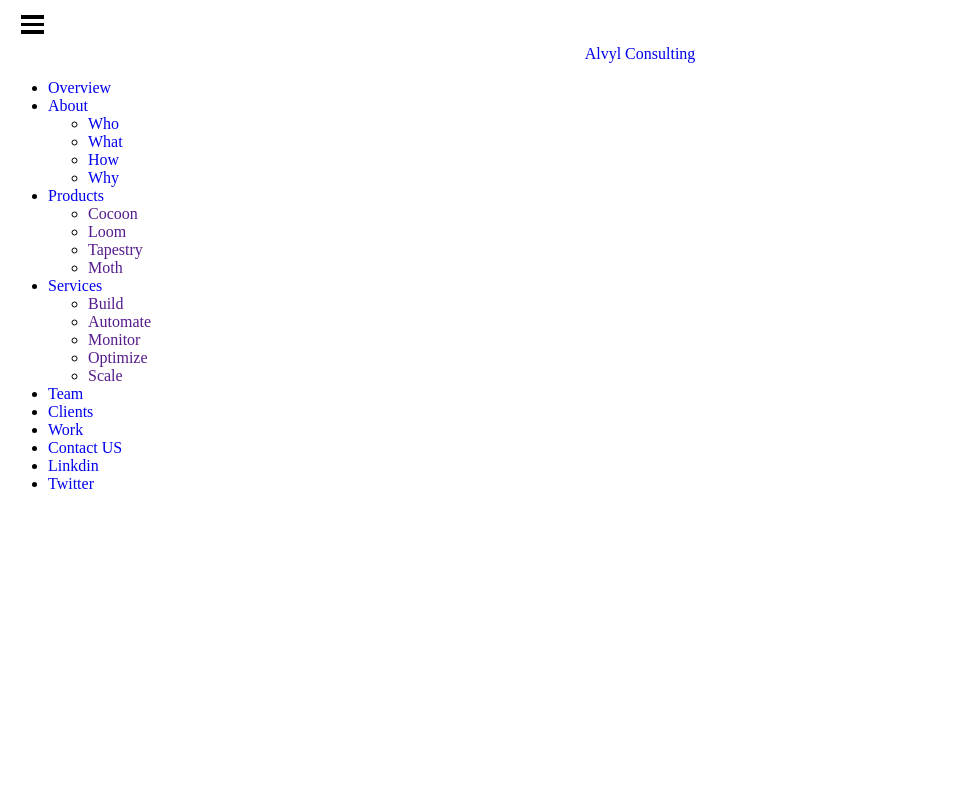
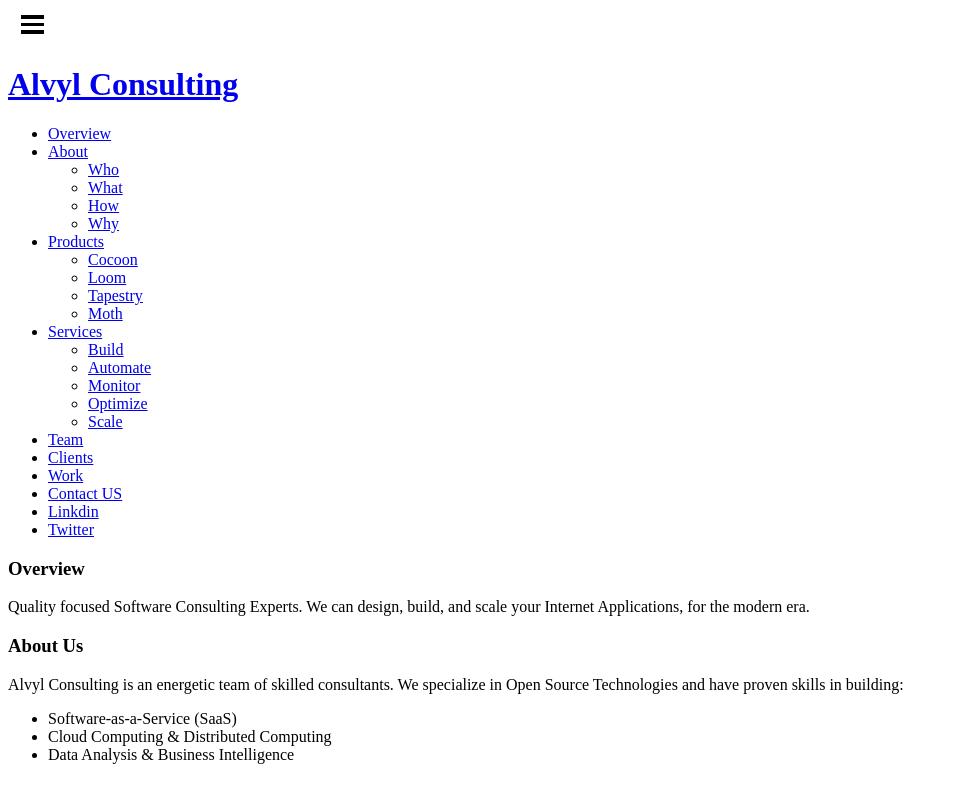
Before and after one commit to NeelimaBN/alvyl-redesign, a plain HTML site: page index.html in a window 1280 px wide. Shown: the whole page, without its empty margins (0-954 px from the left). Drawn offline with Linux system fonts and the light colour scheme.

Commit message:
Naming conventions given to ids and developed single application

```diff
--- a/index.html
+++ b/index.html
@@ -4,77 +4,173 @@
     <meta charset="UTF-8">
     <meta http-equiv="X-UA-Compatible" content="IE=edge">
     <meta name="viewport" content="width=device-width, initial-scale=1.0">
-    <title>Testing</title>
+    <title>alvyl consulting</title>
 </head>
 <body>
-    <div class="menuImage">
+    <div id="menu-image">
         <img src="media/Menu.png" alt="">
     </div>
-    <div class="topnav"  style="text-align: center;">
-        <a href="#home" class="active" style="text-decoration: none;">Alvyl Consulting</a>
+    <div id="name">
+        <h1>
+            <a href="#home">Alvyl Consulting</a>
+        </h1>
     </div>
-    <div id="myLinks">
-            <ul>
-                <li>
-                    <div>
-                        <a href="#overview" style="text-decoration: none;">Overview</a>
+    <div id="conMenu">
+            <ul id="listMainMn">
+                <li id="itemMainMnOv">
+                    <div id="conOv">
+                        <a href="#overview">Overview</a>
                     </div>
                   </li>
-                <li>
-                    <div>
-                        <a href="#about" style="text-decoration: none;">About</a>
+                <li id="itemMainMnAbt">
+                    <div id="conAbt">
+                        <a href="#about">About</a>
                     </div>
-                    <div>
-                        <ul>
-                            <li><a href="#who" style="text-decoration: none;">Who</a></li>
-                            <li><a href="#what" style="text-decoration: none;">What</a></li>
-                            <li><a href="#how" style="text-decoration: none;">How</a></li>
-                            <li><a href="#why" style="text-decoration: none;">Why</a></li>
+                    <div id="conAbtMenu">
+                        <ul id="listAbtMenu">
+                            <li id="itemAbtMenuWho">
+                                <div id="conAbtMenuWho">
+                                    <a href="/#who" >Who</a>
+                                </div>
+                            </li>
+                            <li id="itemAbtMenuWhat">
+                                <div id="conAbtMenuWhat">
+                                    <a href="/#what" >What</a>
+                                </div>
+                            </li>
+                            <li id="itemAbtMenuHow">
+                                <div id="conAbtMenuHow">
+                                     <a href="/#how" >How</a>
+                                </div>
+                            </li>
+                            <li id="itemAbtMenuWhy">
+                                <div id="conAbtMenuWhy">
+                                    <a href="/#why" >Why</a>
+                                </div>
+                            </li>
                         </ul>
                     </div>
                 </li>
-                <li>
-                    <a href="#products" style="text-decoration: none;">Products</a>
-                    <div>
-                        <ul>
-                            <li><a href="" style="text-decoration: none;">Cocoon</a></li>
-                            <li><a href="" style="text-decoration: none;">Loom</a></li>
-                            <li><a href="" style="text-decoration: none;">Tapestry</a></li>
-                            <li><a href="" style="text-decoration: none;">Moth</a></li>
+                <li id="itemMainMnProd">
+                    <div id="conProd">
+                        <a href="/#products" >Products</a>
+                    </div>
+                    <div id="conProdMenu">
+                        <ul id="listProdMenu">
+                            <li id="itemProdMenuCocoon">
+                                <div id="conProdMenuCocoon">
+                                    <a href="/#cocoon" >Cocoon</a>
+                                </div>
+                            </li>
+                            <li id="itemProdMenuLoom">
+                                <div id="conProdMenuLoom">
+                                    <a href="/#loom" >Loom</a>
+                                </div>
+                            </li>
+                            <li id="itemProdMenuTapestry">
+                                <div id="conProdMenuTapestry">
+                                    <a href="/#tapastry" >Tapestry</a>
+                                </div>
+                            </li>
+                            <li id="itemProdMenuMoth">
+                                <div id="conProdMenuMoth">
+                                    <a href="/#moth" >Moth</a>
+                                </div>
+                            </li>
                         </ul>
                     </div>
                 </li>
-                <li>
-                    <a href="#services" style="text-decoration: none;">Services</a>
-                    <div>
-                        <ul>
-                            <li><a href="" style="text-decoration: none;">Build</a></li>
-                            <li><a href="" style="text-decoration: none;">Automate</a></li>
-                            <li><a href="" style="text-decoration: none;">Monitor</a></li>
-                            <li><a href="" style="text-decoration: none;">Optimize</a></li>
-                            <li><a href="" style="text-decoration: none;">Scale</a></li>
+                <li id="itemMainMnSer">
+                    <div id="conSer">
+                        <a href="/#services" >Services</a>
+                    </div>
+                    <div id="conSerMenu">
+                        <ul id="listSerMenu">
+                            <li id="itemSerMenuBuild">
+                                <div id="conSerMenuBuild">
+                                    <a href="/#build" >Build</a>
+                                </div>
+                            </li>
+                            <li id="itemSerMenuAutomate">
+                                <div id="conSerMenuAutomate">
+                                    <a href="/#automate" >Automate</a>
+                                </div>
+                            </li>
+                            <li id="itemSerMenuMonitor">
+                                <div id="conSerMenuMonitor">
+                                    <a href="/#monitor" >Monitor</a>
+                                </div>
+                            </li>
+                            <li id="itemSerMenuOptimize">
+                                <div id="conSerMenuOptimize">
+                                    <a href="/#optimize" >Optimize</a>
+                                </div>
+                            </li>
+                            <li id="itemSerMenuScale">
+                                <div id="conSerMenuScale">
+                                    <a href="/#scale" >Scale</a>
+                                </div>
+                            </li>
                         </ul>
                     </div>
                 </li>
-                <li>
-                    <a href="#Team" style="text-decoration: none;">Team</a>
+                <li id="itemMainMnTeam">
+                    <div id="conTeam">
+                        <a href="/#Team" >Team</a>
+                    </div>
                 </li>
-                <li>
-                    <a href="#Clients" style="text-decoration: none;">Clients</a>
+                <li id="itemMainMnClients">
+                    <div id="conClients">
+                        <a href="/#Clients" >Clients</a>
+                    </div>
                 </li>
-                <li>
-                    <a href="#Work" style="text-decoration: none;">Work</a>
+                <li id="itemMainMnWork">
+                    <div id="conWork">
+                        <a href="/#Work" >Work</a>
+                    </div>
                 </li>
-                <li>
-                    <a href="#Contact" style="text-decoration: none;">Contact US</a>
+                <li id="itemMainMnContact">
+                    <div id="conContact">
+                        <a href="/#Contact" >Contact US</a>
+                    </div>
                 </li>
-                <li>
-                    <a href="#linkdin" style="text-decoration: none;">Linkdin</a>
+                <li id="itemMainMnLk">
+                    <div id="conLkd">
+                        <a href="/#linkdin" >Linkdin</a>
+                    </div>
                 </li>
-                <li>
-                    <a href="#twitter" style="text-decoration: none;">Twitter</a>
+                <li id="itemMainMnTwi">
+                    <div id="conTwi">
+                        <a href="/#twitter" >Twitter</a>
+                    </div>
                 </li>
           </ul>
         </div>
     </body>
+    <main>
+        <div id="conSecOverview">
+            <section id="overview">
+                <div>
+                    <h3>Overview</h3>
+                    <p>Quality focused Software Consulting Experts.
+                   We can design, build, and scale your Internet Applications, for the modern era.</p>
+                </div>
+            </section>
+        </div>
+        <div id="conSecAbout">
+            <section id="about">
+                <div>
+                    <h3>About Us</h3>
+                    <p>Alvyl Consulting is an energetic team of skilled consultants.
+                       We specialize in Open Source Technologies and have proven skills in building:
+                        <ul>
+                            <li>Software-as-a-Service (SaaS)</li>
+                            <li>Cloud Computing & Distributed Computing</li>
+                            <li>Data Analysis & Business Intelligence</li>
+                    </ul>
+                    </p>
+                </div>
+            </section>
+        </div>
+    </main>
 </html>
```
